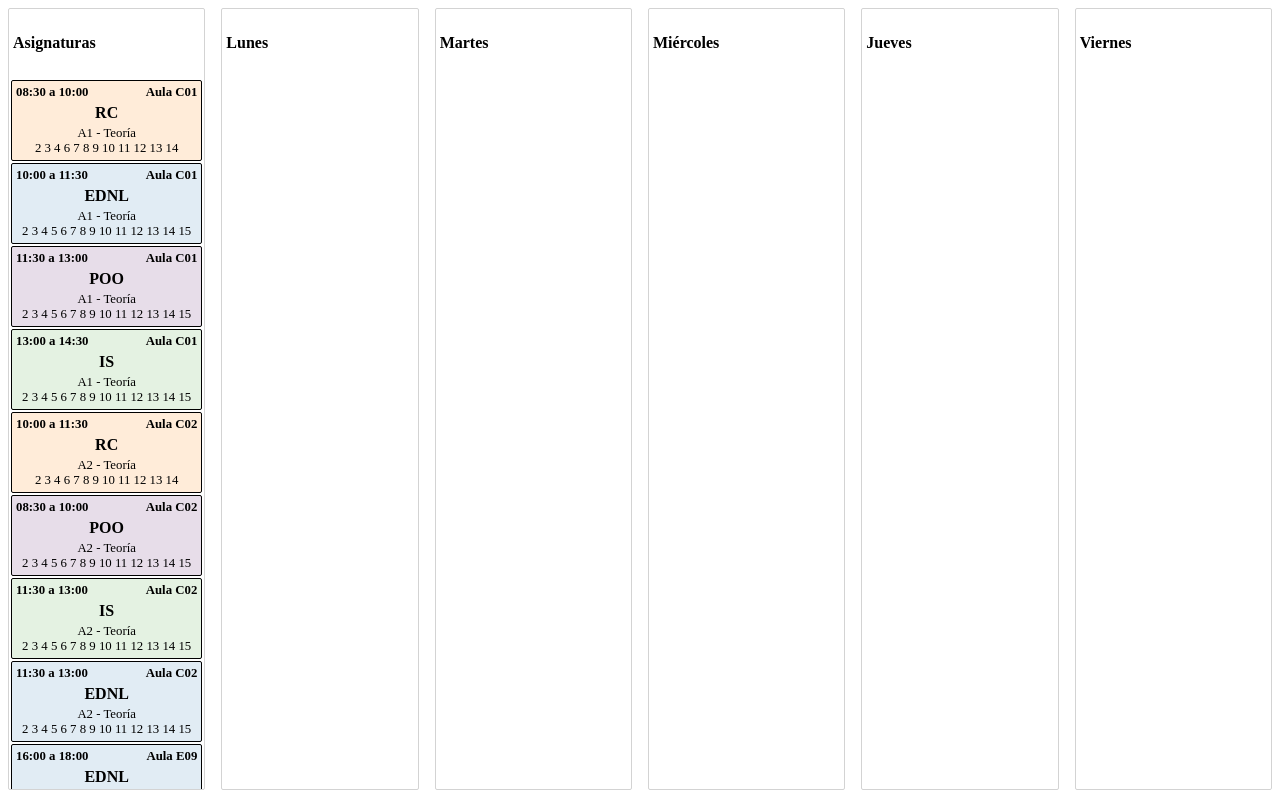
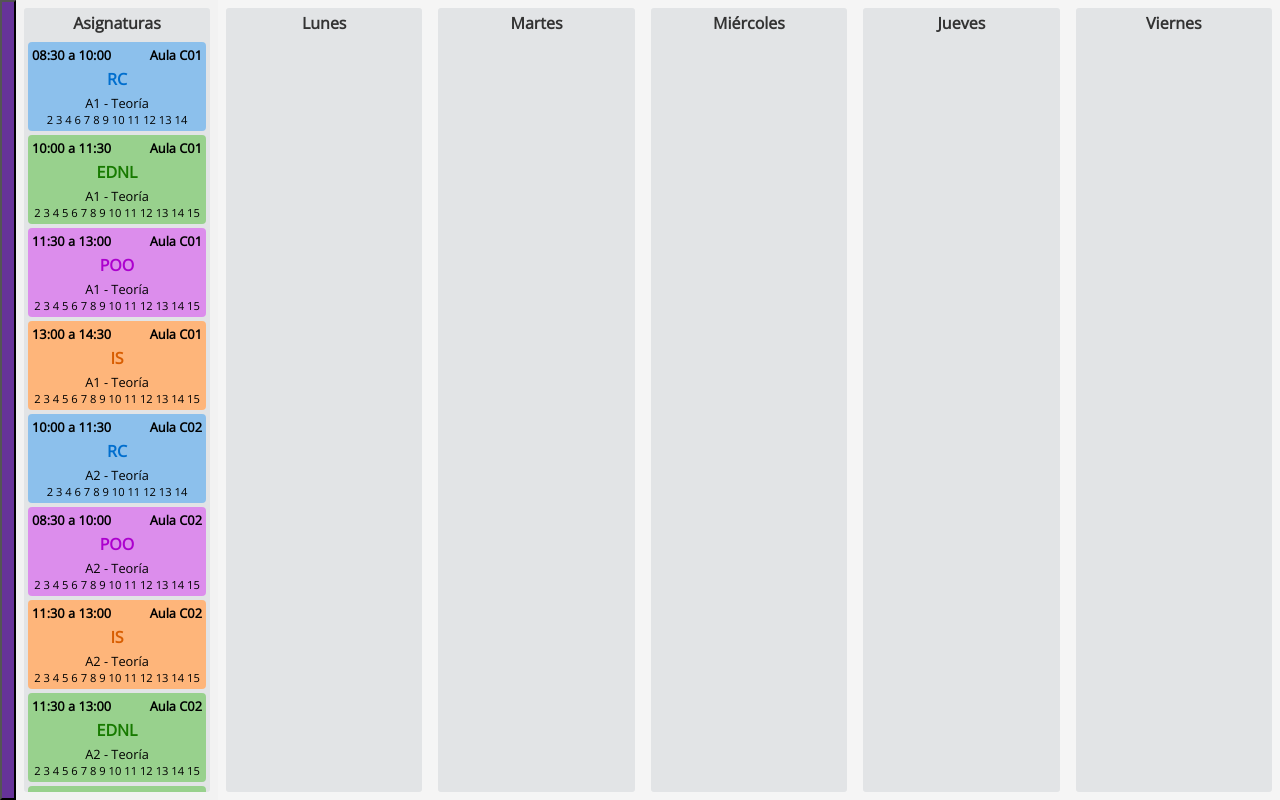
Before and after one commit to Lokeon/calendar, a React (Create React App) app: page / in a window 1280 px wide. Built offline with nearby package versions, Linux system fonts and the light colour scheme.

Commit message:
trying to add sidebar

```diff
--- a/src/App.tsx
+++ b/src/App.tsx
@@ -4,10 +4,18 @@ import Table from "./components/table";
 const GlobalStyle = createGlobalStyle`
 html,
 body {
+  height: 100%;
   width: 100%;
+  padding: 0;
   margin: 0;
 }
+
+body {
+  @import url('https://fonts.googleapis.com/css?family=Open+Sans');
+  font-family: 'Open Sans', sans-serif;
+}
 `;
+
 const App = () => (
   <>
     <GlobalStyle />
--- a/src/components/column/column.tsx
+++ b/src/components/column/column.tsx
@@ -4,23 +4,29 @@ import { ColumnProps, subject, InnerSubjectsProps } from "../types";
 import { Droppable } from "react-beautiful-dnd";
 import styled from "styled-components";
 
-const Title = styled.h4`
+const Title = styled.div`
   padding: 4px;
+  margin: 0;
+  text-align: center;
+  color: #333333;
+  font-weight: 600;
+  border-top-right-radius: 3px;
+  border-top-left-radius: 3px;
 `;
 const SubjectsContainer = styled.div`
-  padding: 2px;
   flex-grow: 1;
-  min-height: 100px;
+  min-height: 200px;
   overflow: scroll;
   height: 100%;
+  padding: 4px;
 `;
 const ColumnContainer = styled.div`
   margin: 8px;
-  border: 1px solid lightgray;
-  border-radius: 2px;
-  width: 200px;
+  border-radius: 3px;
+  width: 100%;
   display: flex;
   flex-direction: column;
+  background-color: rgb(226, 228, 230);
 `;
 class InnerSubjects extends Component<InnerSubjectsProps> {
   shouldComponentUpdate(nextProps: InnerSubjectsProps) {
@@ -46,7 +52,6 @@ export default class Column extends Component<ColumnProps> {
             <SubjectsContainer
               ref={provided.innerRef}
               {...provided.droppableProps}
-              style={{ flexGrow: 1 }}
             >
               <InnerSubjects subjects={this.props.subjects} />
               {provided.placeholder}
--- /dev/null
+++ b/src/components/subject/colors.ts
@@ -0,0 +1,20 @@
+import { colors } from "../types";
+
+const colorSubject = {
+  AS: { bgc: "rgba(203, 123, 140, 1)", abrev: "rgba(174, 49, 75, 1)" },
+  BD: { bgc: "rgba(254, 114, 117, 1)", abrev: "rgba(216, 0, 3, 1)" },
+  EDNL: { bgc: "rgba(152, 209, 141, 1)", abrev: "rgba(23, 122, 0, 1)" },
+  IS: { bgc: "rgba(254, 181, 122, 1)", abrev: "rgba(216, 93, 0, 1)" },
+  POO: { bgc: "rgba(220, 141, 236, 1)", abrev: "rgba(172, 0, 206, 1)" },
+  RC: { bgc: "rgba(140, 192, 236, 1)", abrev: "rgba(0, 110, 206, 1)" },
+  SD: { bgc: "rgba(255, 218, 97, 1)", abrev: "rgba(140, 119, 53, 1)" },
+  SSI: { bgc: "rgba(119, 145, 174, 1)", abrev: "rgba(38, 58, 79, 1)" }
+} as colors;
+
+export const subjectBgColor = (subject: string): string => {
+  return colorSubject[subject].bgc;
+};
+
+export const subjectAbrevColor = (subject: string): string => {
+  return colorSubject[subject].abrev;
+};
--- a/src/components/subject/subject.tsx
+++ b/src/components/subject/subject.tsx
@@ -2,16 +2,15 @@ import React, { Component } from "react";
 import { SubjectProps, CardProps } from "../types";
 import { Draggable } from "react-beautiful-dnd";
 import styled from "styled-components";
-
+import { subjectBgColor, subjectAbrevColor } from "./colors";
 const Card = styled.div<CardProps>`
-  border: 1px solid black;
-  border-radius: 2px;
+  border-radius: 4px;
   background-color: ${props =>
     props.isDragging ? "lightgrey" : props.theme.main};
   padding: 4px;
-  margin-bottom: 2px;
-  display: flex;
-  flex-direction: column;
+  margin: auto;
+  margin-bottom: 4px;
+  width: 170px;
 `;
 
 Card.defaultProps = {
@@ -43,10 +42,17 @@ const Aula = styled.div`
 const Abrev = styled.div`
   font-weight: 800;
   position: relative;
+  color: ${props => props.theme.main};
   text-align: center;
   padding-top: 4px;
   padding-bottom: 4px;
 `;
+
+Abrev.defaultProps = {
+  theme: {
+    main: "white"
+  }
+};
 
 const Clase = styled.div`
   text-align: center;
@@ -55,40 +61,10 @@ const Clase = styled.div`
 
 const Weeks = styled.div`
   text-align: center;
-  font-size: 0.8rem;
+  font-size: 0.7rem;
 `;
 
 export default class Subject extends Component<SubjectProps> {
-  subjectTheme(abrev: string): string {
-    let theme = "white";
-    switch (abrev) {
-      case "POO":
-        theme = "#E7DDE9";
-        break;
-      case "EDNL":
-        theme = "#E1ECF4";
-        break;
-      case "RC":
-        theme = "#FFECD9";
-        break;
-      case "IS":
-        theme = "#E4F2E2";
-        break;
-      case "BD":
-        theme = "#FBDDDD";
-        break;
-      case "SD":
-        theme = "#00e600";
-        break;
-      case "SSI":
-        theme = "#ff80b3";
-        break;
-      case "AS":
-        theme = "#a64dff";
-        break;
-    }
-    return theme;
-  }
   render() {
     const { abrev, classroom, week, group, hours, type } = this.props.subject;
     return (
@@ -98,13 +74,18 @@ export default class Subject extends Component<SubjectProps> {
             {...provided.draggableProps}
             ref={provided.innerRef}
             isDragging={snapshot.isDragging}
-            theme={{ main: this.subjectTheme(abrev) }}
+            theme={{ main: subjectBgColor(abrev) }}
           >
             <CardHeader>
               <Hora>{`${hours.start} a ${hours.end}`}</Hora>
               <Aula>{"Aula " + classroom}</Aula>
             </CardHeader>
-            <Abrev {...provided.dragHandleProps}>{abrev}</Abrev>
+            <Abrev
+              theme={{ main: subjectAbrevColor(abrev) }}
+              {...provided.dragHandleProps}
+            >
+              {abrev}
+            </Abrev>
             <Clase>{group + " - " + type}</Clase>
             <Weeks>{week.join(" ")}</Weeks>
           </Card>
--- a/src/components/table/table.tsx
+++ b/src/components/table/table.tsx
@@ -4,9 +4,33 @@ import Column from "./../column";
 import initialData from "./data";
 import styled from "styled-components";
 
+const Container = styled.div`
+  display: flex;
+  height: 100%;
+  flex-direction: row;
+`;
+
+const Sidebar = styled.div`
+  flex: 1;
+  height: 100vh;
+  flex-direction: column;
+  background-color: #f2f2f2f2;
+`;
+
+const Content = styled.div`
+  flex: 11;
+  max-width: 100%;
+  background-color: whitesmoke;
+`;
+
 const Columns = styled.div`
   display: flex;
-  height: 99.75vh;
+  height: 100vh;
+`;
+
+const Button = styled.button`
+  display: flex;
+  background-color: rebeccapurple;
 `;
 
 export default class Table extends Component {
@@ -71,11 +95,27 @@ export default class Table extends Component {
     }
   };
 
+  allSubjects() {
+    const day = this.state.days[this.state.order[0]];
+    const subjects = day.subjectIds.map(
+      (subjecId: string) => this.state.subjects[subjecId]
+    );
+    return <Column key={day.id} day={day} subjects={subjects} />;
+  }
+
   render() {
     return (
       <DragDropContext onDragEnd={this.onDragEnd}>
+        <Container>
+          <Sidebar>
             <Columns>
-          {this.state.order.map((dayId: string) => {
+              <Button />
+              {this.allSubjects()}
+            </Columns>
+          </Sidebar>
+          <Content>
+            <Columns>
+              {this.state.order.slice(1).map((dayId: string) => {
                 const day = this.state.days[dayId];
                 const subjects = day.subjectIds.map(
                   (subjecId: string) => this.state.subjects[subjecId]
@@ -83,6 +123,8 @@ export default class Table extends Component {
                 return <Column key={day.id} day={day} subjects={subjects} />;
               })}
             </Columns>
+          </Content>
+        </Container>
       </DragDropContext>
     );
   }
```
Also changed, not shown: sample.html (added, +13 -0 lines), src/components/types.d.ts (+9 -0 lines). Lines whose indentation alone changed are shown as unchanged.
